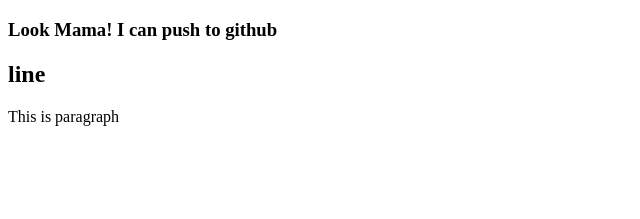
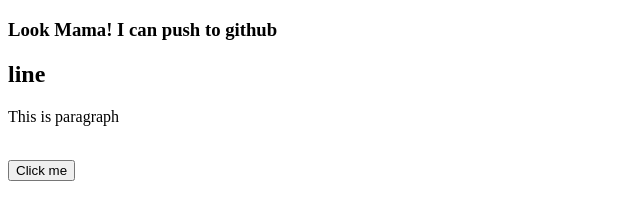
Before and after one commit to codersjahangir/my-first-website, a plain HTML site: page index.html in a window 1280 px wide. Shown: the part 61-280 px from the top of the page, without its empty margins (0-640 px from the left). Drawn offline with Linux system fonts and the light colour scheme.

Commit message:
work done

```diff
--- a/index.html
+++ b/index.html
@@ -11,5 +11,7 @@
     <h3>Look Mama! I can push to github</h3>
     <h2>line</h2>
     <p>This is paragraph</p>
+    <br>
+    <button>Click me</button>
 </body>
 </html>
```
